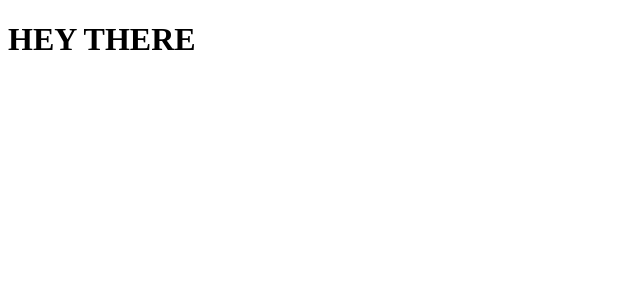
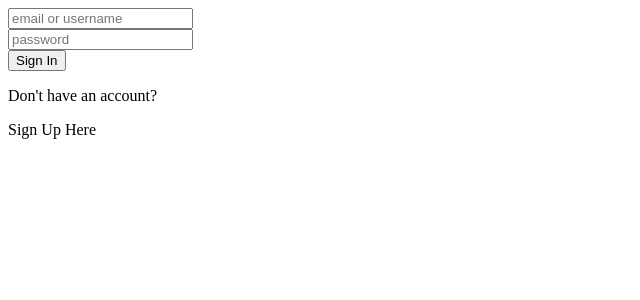
Before and after one commit to odinolson17/HungryPanda, a React app: page / in a window 1280 px wide. Shown: the top 300 px of the page, without its empty margins (0-640 px from the left). Built offline with nearby package versions, Linux system fonts and the light colour scheme.

Commit message:
Added the bones to the frontend with Redux

```diff
--- a/client/App.jsx
+++ b/client/App.jsx
@@ -1,11 +1,20 @@
 import React from 'react';
+import { useSelector, useDispatch } from "react-redux";
 
-const App = () => {
+import SignIn from './components/users/SignIn.jsx';
 
-  return (
-    <h1>HEY THERE</h1>
-  );
+export const App = () => {
+
+  const dispatch = useDispatch();
+  const state = useSelector((state) => state.hungrypanda);
+
+  if (!state.user.username) return <SignIn />
 
 };
 
 export default App;
+
+
+// goals for tomorrow:
+// 1. Create routes for signing in and up
+// 2. Create component to load what you've eaten today
--- /dev/null
+++ b/client/components/users/SignIn.jsx
@@ -0,0 +1,21 @@
+import React from 'react';
+
+const SignIn = () => {
+  return (
+    <>
+      <form>
+        <input placeholder="email or username" type="text" />
+        <br />
+        <input placeholder="password" type="text" />
+        <br />
+        <button type="submit">Sign In</button>
+      </form>
+      <p>
+        Don't have an account?
+      </p>
+      <a><p>Sign Up Here</p></a>
+    </>
+  )
+};
+
+export default SignIn;
--- /dev/null
+++ b/client/hungrypandaSlice.js
@@ -0,0 +1,23 @@
+import { createSlice } from '@reduxjs/toolkit';
+
+export const hungrypandaSlice = createSlice({
+  name: 'hungrypanda',
+  initialState: {
+    user: {
+      username: null,
+      password: null,
+      email: null
+    }
+  },
+  reducers: {
+    setUser: (state, action) => {
+      Object.assign(state.user, action.payload);
+    }
+  }
+});
+
+export const {
+  setUser
+} = hungrypandaSlice.actions;
+
+export default hungrypandaSlice.reducer;
--- a/client/index.js
+++ b/client/index.js
@@ -1,11 +1,16 @@
 import React from 'react';
 import { createRoot } from 'react-dom/client';
-import App from './App.jsx';
+import { Provider } from 'react-redux';
+import { store } from './store.js'
 
 // import styles from './scss/_styles.scss';
+
+import App from './App.jsx';
 
 const root = createRoot(document.getElementById('root'));
 
 root.render(
-  <App />
+  <Provider store={store}>
+    <App />
+  </Provider>
 );
--- /dev/null
+++ b/client/store.js
@@ -0,0 +1,8 @@
+import { configureStore } from '@reduxjs/toolkit';
+import hungrypandaReducer from './hungrypandaSlice.js';
+
+export const store = configureStore({
+  reducer: {
+    hungrypanda: hungrypandaReducer
+  }
+});
--- a/package.json
+++ b/package.json
@@ -12,12 +12,15 @@
   "author": "",
   "license": "ISC",
   "dependencies": {
+    "@reduxjs/toolkit": "^2.0.1",
     "express": "^4.18.2",
     "file-loader": "^6.2.0",
     "html-webpack-plugin": "^5.6.0",
     "nodemon": "^3.0.2",
     "react": "^18.2.0",
     "react-dom": "^18.2.0",
+    "react-redux": "^9.0.4",
+    "react-router-dom": "^6.21.1",
     "webpack": "^5.89.0",
     "webpack-cli": "^5.1.4"
   },
```
Also changed, not shown: client/components/users/SignUp.jsx (added, +17 -0 lines), 3 other files (tests, documents, lock files or other folders).
